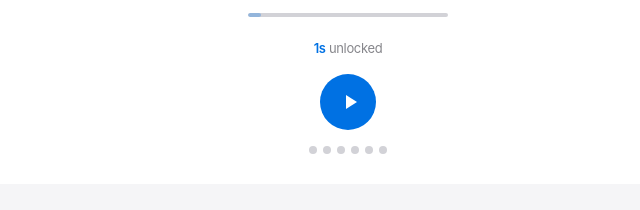
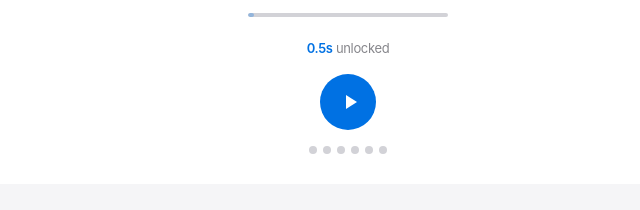
Before and after one commit to CanonEllis/Ringdle, a plain HTML site: page index.html in a window 1280 px wide. Shown: the part 321-531 px from the top of the page, 292-932 px from the left. Drawn offline with Linux system fonts and the light colour scheme.

Commit message:
Update duration steps for guessing attempts

```diff
--- a/index.html
+++ b/index.html
@@ -938,7 +938,7 @@
         let progressInterval = null;
 
         // Duration steps in seconds for each attempt (1st guess = 1s, 2nd = 2s, etc.)
-        const DURATION_STEPS = [1, 2, 4, 7, 11, 16];
+        const DURATION_STEPS = [.5, 1, 1.5, 2, 4, 8];
         const MAX_DURATION = 16; // Total bar length in seconds
 
         function getCurrentDuration() {
```
